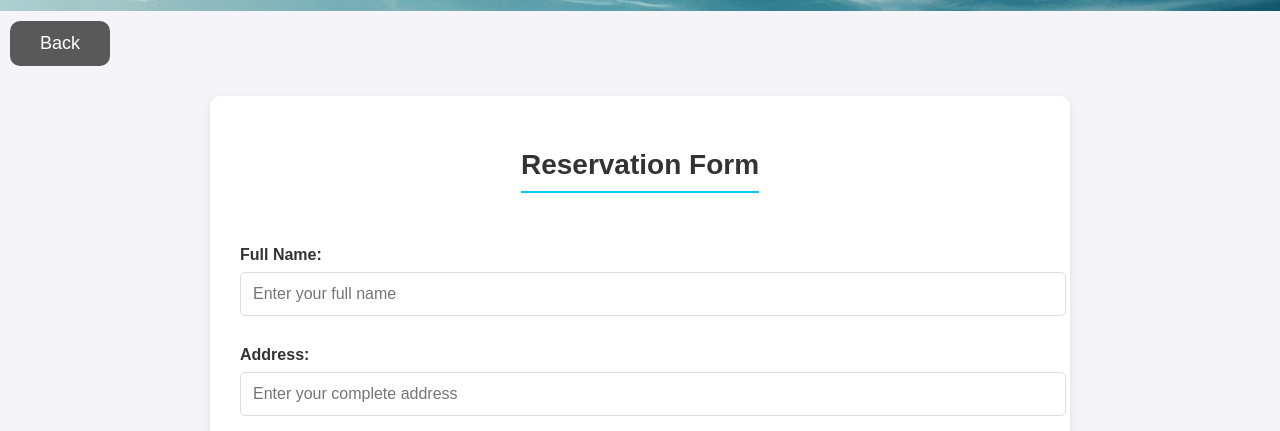
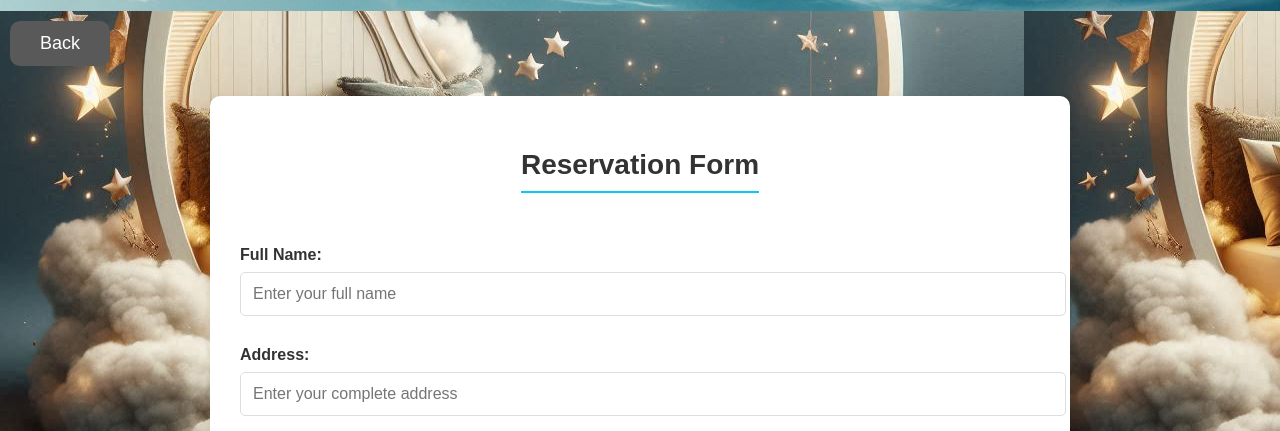
Before and after one commit to Foolgeek/hotel_page, a plain HTML site: page form.html in a window 1280 px wide. Shown: the part 389-820 px from the top of the page. Drawn offline with Linux system fonts and the light colour scheme.

Commit message:
added background

```diff
--- a/form.html
+++ b/form.html
@@ -6,7 +6,9 @@
     <title>Pokhrel Hotel and Lodge - Reservation</title>
     <link rel="stylesheet" href="style3.css">
     <style>
-        /* Additional styles specific to the form page */
+       body{
+        background: url('images/bed.jpeg');
+       }
         .form-container {
             background: white;
             border-radius: 10px;
```
